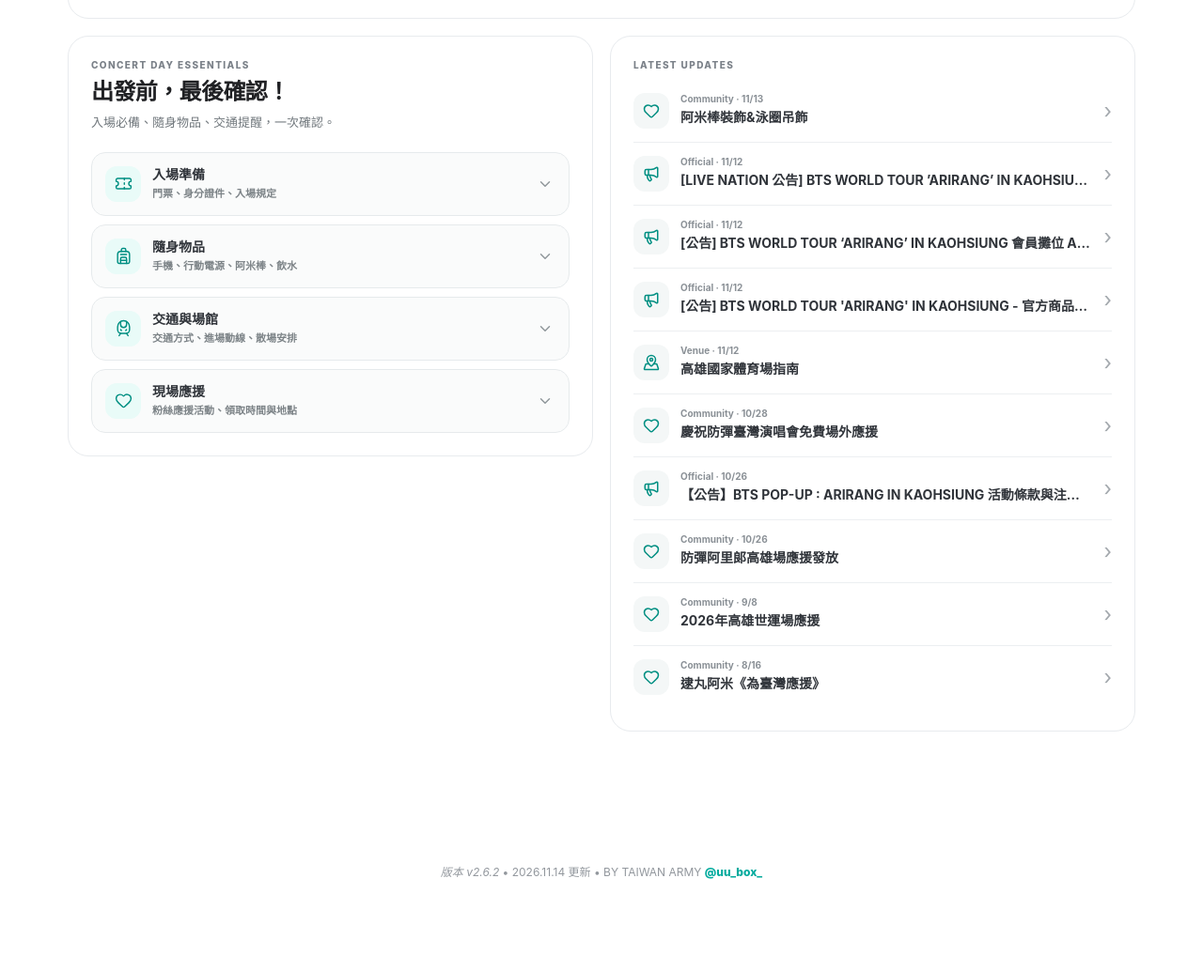
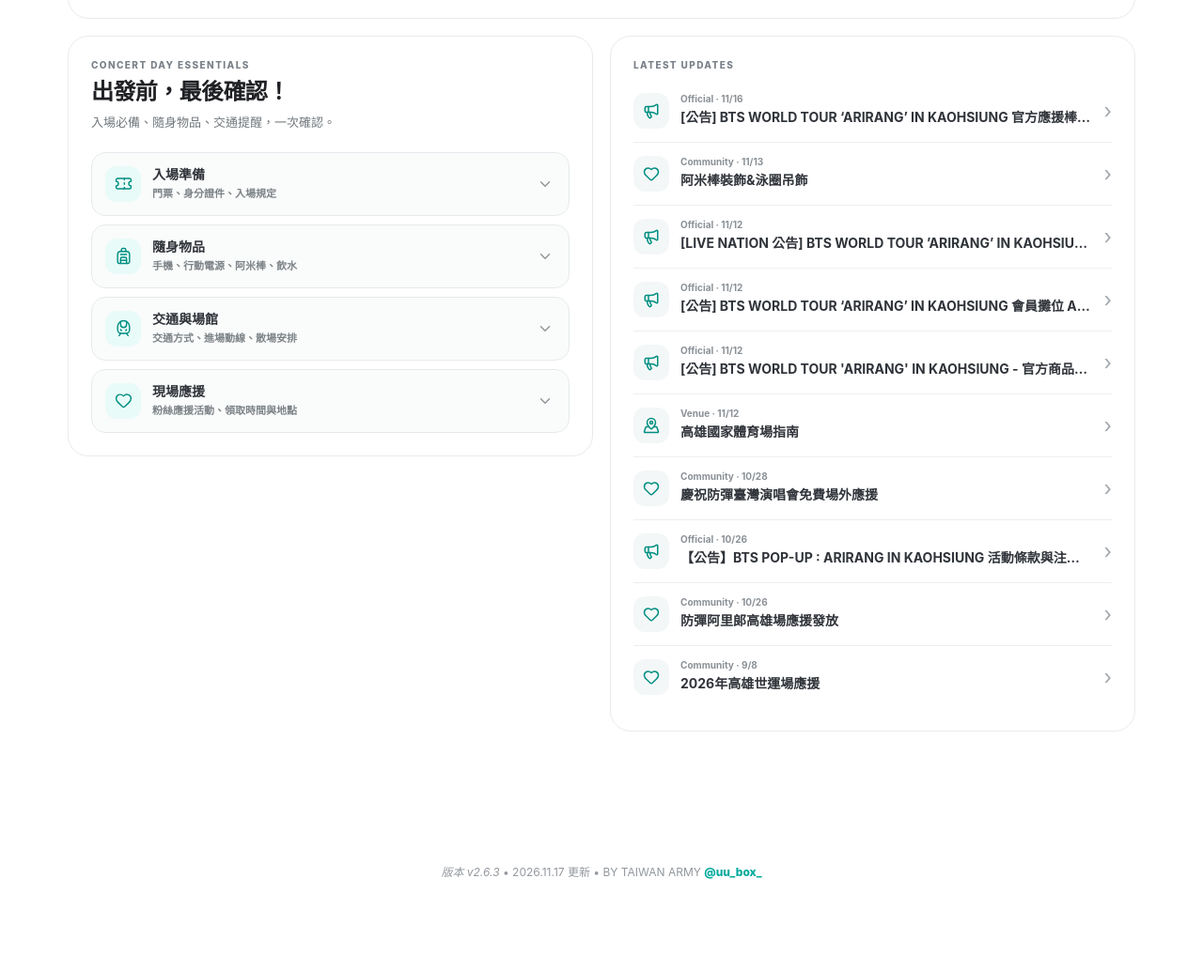
Before and after one commit to uubox1230/army-ready, a plain HTML site: page index.html in a window 1280 px wide. Shown: the part 985-2019 px from the top of the page at 94% size. Drawn offline with Linux system fonts and the light colour scheme.

Commit message:
official update

```diff
--- a/index.html
+++ b/index.html
@@ -85,7 +85,7 @@
   <section id="songPage" class="hidden"></section>
 
   <footer class="site-footer">
-    <em id="appVersion">版本讀取中</em> • 2026.11.14 更新 • BY TAIWAN ARMY <span>@uu_box_</span>
+    <em id="appVersion">版本讀取中</em> • 2026.11.17 更新 • BY TAIWAN ARMY <span>@uu_box_</span>
   </footer>
 
   <script src="js/system/version.js"></script>
--- a/js/official/data-en.js
+++ b/js/official/data-en.js
@@ -5,6 +5,12 @@
 ========================================================= */
 
 const OFFICIAL_ANNOUNCEMENTS_EN = Object.freeze({
+  "official-light-stick-notice-kaohsiung-guide": {
+    title: "BTS WORLD TOUR ‘ARIRANG’ IN KAOHSIUNG Official Light Stick Usage Guide",
+    summary:
+      "BTS WORLD TOUR 'ARIRANG' IN KAOHSIUNG concert will feature light stick performances synchronized with the stage production. You can pair your light stick by selecting [Concert Mode] in the latest version of the official light stick application (BTS OFFICIAL LIGHT STICK Ver.4).",
+    links: ["Official Weverse Notice", "Download the Light Stick App (iOS)", "Download the Light Stick App (Android)"]
+  },
   "official-entry-notice-kaohsiung-guide": {
     title: "[LIVE NATION Notice] BTS WORLD TOUR ’ARIRANG’ IN KAOHSIUNG － Entry Notice",
     summary:
--- a/js/official/data.js
+++ b/js/official/data.js
@@ -20,6 +20,33 @@ const OFFICIAL_CATEGORIES = [
 ];
 
 const OFFICIAL_ANNOUNCEMENTS = [
+  {
+    id: "official-light-stick-notice-kaohsiung-guide",
+    category: "general",
+    date: "2026-11-16",
+    updatedAt: "2026-11-17",
+    isNew: true,
+    title: "[公告] BTS WORLD TOUR ‘ARIRANG’ IN KAOHSIUNG 官方應援棒使用指南",
+    summary:
+      "BTS WORLD TOUR ‘ARIRANG’ IN KAOHSIUNG 演唱會將採用與舞台資訊聯動的應援棒演出方式。 在最新版本的應援棒官方應用程式（BTS OFFICIAL LIGHT STICK Ver.4）中，可以點擊[演出模式]進行應援棒配對。",
+    links: [
+      {
+        label: "Weverse 官方公告",
+        url: "https://weverse.io/bts/notice/41022?hl=zh-tw",
+        primary: true
+      },
+      {
+        label: "下載阿米棒App(iOS)",
+        url: "https://apps.apple.com/us/app/bts-official-light-stick-ver-4/id6756034037",
+        primary: false
+      },
+      {
+        label: "下載阿米棒App(Android)",
+        url: "https://play.google.com/store/apps/details?id=com.hybe.bts&pcampaignid=web_share",
+        primary: false
+      }
+    ]
+  },
   {
     id: "official-entry-notice-kaohsiung-guide",
     category: "entry",
--- a/js/system/version.js
+++ b/js/system/version.js
@@ -1,2 +1,2 @@
-const APP_VERSION = "v2.6.2";
+const APP_VERSION = "v2.6.3";
 const APP_CACHE_NAME = `army-ready-${APP_VERSION}`;
```
